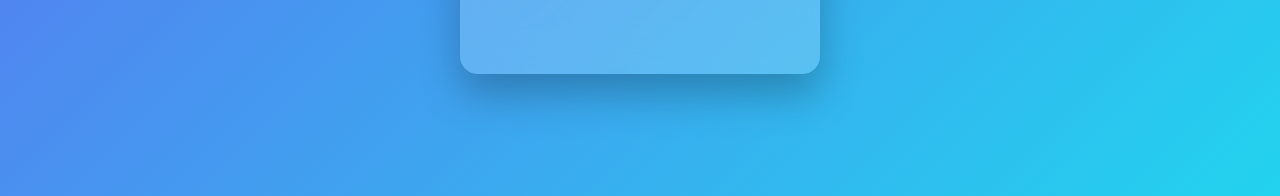
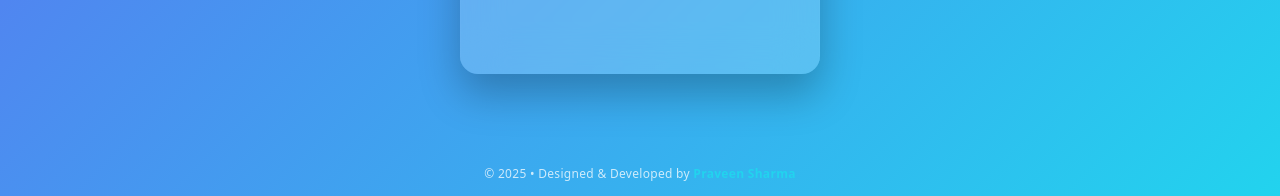
Before and after one commit to praveenkrwebdev/BraveVoice, a plain HTML site: page login.html in a window 1280 px wide. Shown: the part 604-800 px from the top of the page. Drawn offline with Linux system fonts and the light colour scheme; no server answers.

Commit message:
Update login.html

```diff
--- a/login.html
+++ b/login.html
@@ -39,6 +39,11 @@
 
   <script type="module" src="js/auth.js"></script>
 
-
+  <footer class="auth-footer">
+  © 2025 • Designed & Developed by
+  <a href="https://www.artsbypraveen.in/" target="_blank" rel="noopener">
+    Praveen Sharma
+  </a>
+  </footer>
 </body>
 </html>
```
